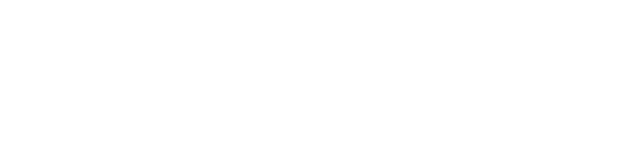
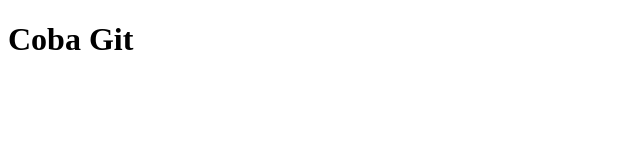
Before and after one commit to andhyrenal/Test-Git, a plain HTML site: page index.html in a window 1280 px wide. Shown: the whole page, without its empty margins (0-640 px from the left). Drawn offline with Linux system fonts and the light colour scheme.

Commit message:
merubah index.html

```diff
--- a/index.html
+++ b/index.html
@@ -9,7 +9,7 @@
 </head>
 
 <body>
-
+  <h1>Coba Git</h1>
 </body>
 
 </html>
```
